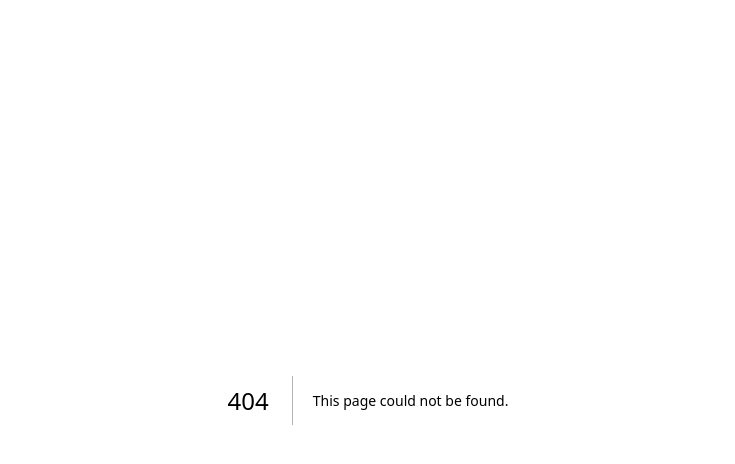
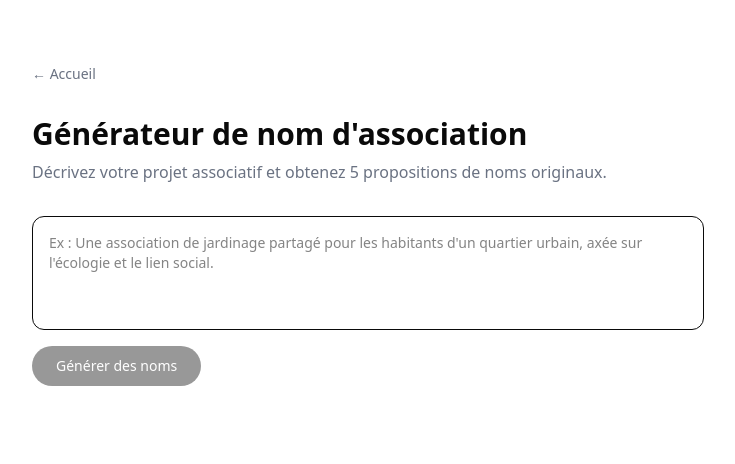
Before and after one commit to AssoConnectWorkshop/WS24, a Next.js app: page /generateur-nom in a window 1280 px wide. Before the commit this address had no page. Shown: the top 464 px of the page, without its empty margins (272-1007 px from the left). Built offline with nearby package versions, Linux system fonts and the light colour scheme.

Commit message:
feat: add association name generator page using Claude API
- New page at /generateur-nom with a form UI (client component)
- New API route at /api/generateur-nom calling claude-opus-4-8
- Add @anthropic-ai/sdk dependency

```diff
--- a/package.json
+++ b/package.json
@@ -9,6 +9,7 @@
     "lint": "next lint"
   },
   "dependencies": {
+    "@anthropic-ai/sdk": "^0.54.0",
     "@supabase/ssr": "^0.5.2",
     "@supabase/supabase-js": "^2.45.4",
     "next": "^15.1.0",
--- /dev/null
+++ b/src/app/api/generateur-nom/route.ts
@@ -0,0 +1,38 @@
+import Anthropic from "@anthropic-ai/sdk";
+import { NextRequest, NextResponse } from "next/server";
+
+const client = new Anthropic();
+
+export async function POST(req: NextRequest) {
+  const { description } = await req.json();
+
+  if (!description || typeof description !== "string") {
+    return NextResponse.json({ error: "Description requise" }, { status: 400 });
+  }
+
+  const stream = await client.messages.create({
+    model: "claude-opus-4-8",
+    max_tokens: 1024,
+    thinking: { type: "adaptive" },
+    stream: true,
+    messages: [
+      {
+        role: "user",
+        content: `Tu es un expert en création d'associations en France. Génère 5 noms originaux et mémorables pour une association avec la description suivante : "${description}".
+
+Pour chaque nom, fournis :
+- Le nom de l'association
+- Une courte explication (1-2 phrases) de pourquoi ce nom est pertinent
+
+Réponds en français, de façon structurée et créative.`,
+      },
+    ],
+  });
+
+  const message = await stream.finalMessage();
+
+  const textContent = message.content.find((b) => b.type === "text");
+  const text = textContent?.type === "text" ? textContent.text : "";
+
+  return NextResponse.json({ names: text });
+}
--- /dev/null
+++ b/src/app/generateur-nom/page.tsx
@@ -0,0 +1,90 @@
+"use client";
+
+import { useState } from "react";
+import Link from "next/link";
+
+export default function GenerateurNom() {
+  const [description, setDescription] = useState("");
+  const [result, setResult] = useState<string | null>(null);
+  const [loading, setLoading] = useState(false);
+  const [error, setError] = useState<string | null>(null);
+
+  async function handleSubmit(e: React.FormEvent) {
+    e.preventDefault();
+    setLoading(true);
+    setError(null);
+    setResult(null);
+
+    try {
+      const res = await fetch("/api/generateur-nom", {
+        method: "POST",
+        headers: { "Content-Type": "application/json" },
+        body: JSON.stringify({ description }),
+      });
+
+      if (!res.ok) {
+        const data = await res.json();
+        throw new Error(data.error ?? "Erreur serveur");
+      }
+
+      const data = await res.json();
+      setResult(data.names);
+    } catch (err) {
+      setError(err instanceof Error ? err.message : "Erreur inconnue");
+    } finally {
+      setLoading(false);
+    }
+  }
+
+  return (
+    <main className="flex min-h-screen flex-col items-center p-8 pt-16">
+      <div className="w-full max-w-2xl flex flex-col gap-8">
+        <div className="flex items-center gap-4">
+          <Link href="/" className="text-sm text-gray-500 hover:text-gray-900">
+            ← Accueil
+          </Link>
+        </div>
+
+        <div>
+          <h1 className="text-3xl font-bold">Générateur de nom d&apos;association</h1>
+          <p className="text-gray-500 mt-2">
+            Décrivez votre projet associatif et obtenez 5 propositions de noms originaux.
+          </p>
+        </div>
+
+        <form onSubmit={handleSubmit} className="flex flex-col gap-4">
+          <textarea
+            value={description}
+            onChange={(e) => setDescription(e.target.value)}
+            placeholder="Ex : Une association de jardinage partagé pour les habitants d'un quartier urbain, axée sur l'écologie et le lien social."
+            rows={4}
+            required
+            className="w-full border rounded-xl p-4 text-sm resize-none focus:outline-none focus:ring-2 focus:ring-black"
+          />
+          <button
+            type="submit"
+            disabled={loading || !description.trim()}
+            className="self-start bg-black text-white px-6 py-2.5 rounded-full text-sm font-medium disabled:opacity-40 hover:bg-gray-800 transition-colors"
+          >
+            {loading ? "Génération en cours…" : "Générer des noms"}
+          </button>
+        </form>
+
+        {error && (
+          <div className="border border-red-200 bg-red-50 rounded-xl p-4 text-sm text-red-700">
+            {error}
+          </div>
+        )}
+
+        {result && (
+          <div className="border rounded-xl p-6">
+            <h2 className="font-semibold mb-4">Propositions</h2>
+            <div className="text-sm text-gray-700 whitespace-pre-wrap leading-relaxed">
+              {result}
+            </div>
+          </div>
+        )}
+      </div>
+    </main>
+  );
+}
```
